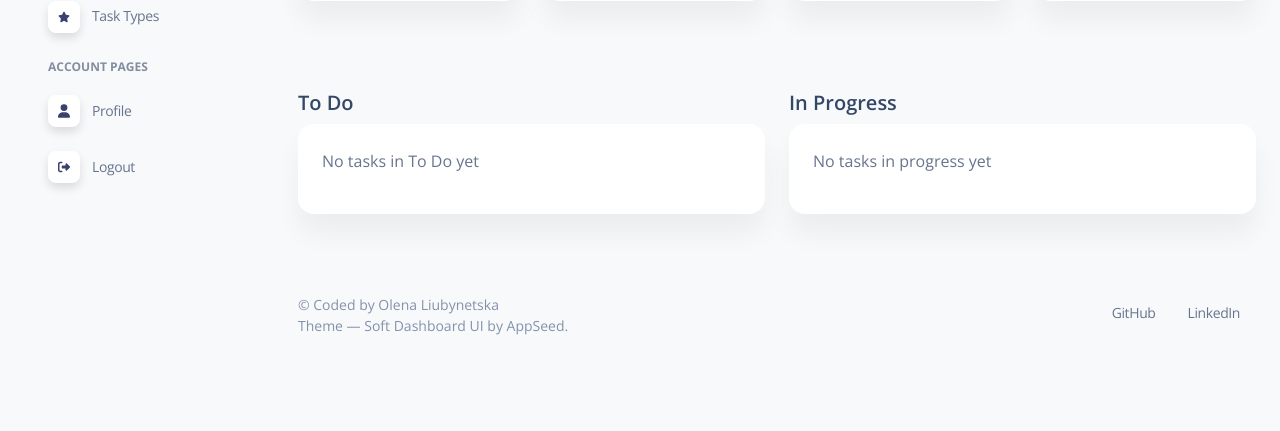
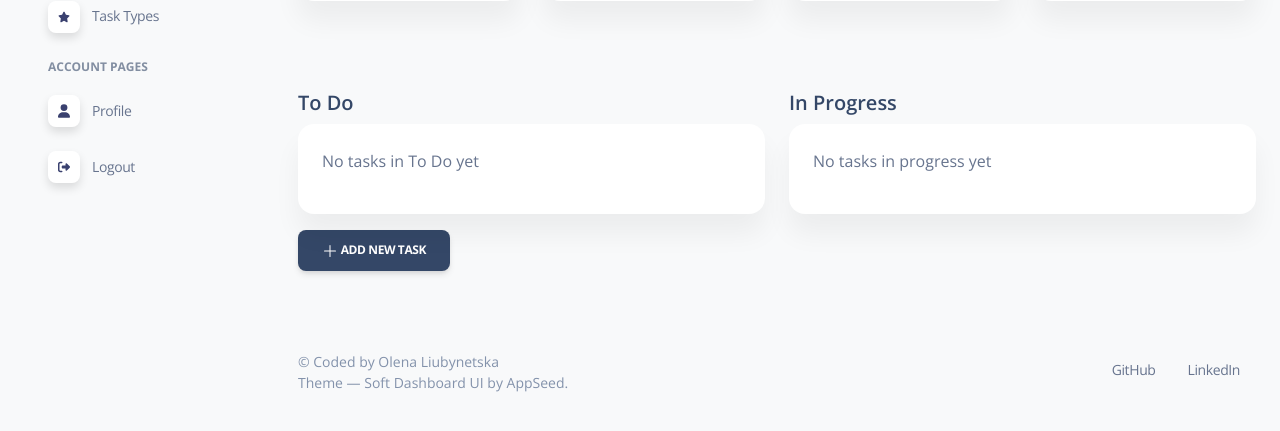
Before and after one commit to olenaliuby/task-manager, a Django app: page / in a window 1280 px wide. Shown: the part 290-721 px from the top of the page. Run offline with Django 4.2, Linux system fonts and the light colour scheme; the visitor is signed in with stand-in values (Sample User, id 1); data that the repository does not hold is empty; some libraries are stand-ins or nearby versions.

Commit message:
feat(templates): Added possibility to create new task from index page

```diff
--- a/templates/manager/index.html
+++ b/templates/manager/index.html
@@ -77,6 +77,14 @@
             </div>
           </div>
         {% endfor %}
+        <a href="{% url 'manager:task-create' %}" class="btn btn-dark">
+          <svg xmlns="http://www.w3.org/2000/svg" width="16" height="16" fill="currentColor" class="bi bi-plus-lg"
+               viewBox="0 0 16 16">
+            <path fill-rule="evenodd"
+                  d="M8 2a.5.5 0 0 1 .5.5v5h5a.5.5 0 0 1 0 1h-5v5a.5.5 0 0 1-1 0v-5h-5a.5.5 0 0 1 0-1h5v-5A.5.5 0 0 1 8 2Z"></path>
+          </svg>
+          Add new task
+        </a>
       </div>
 
       <div class="col-xl-6 col-sm-6 mb-4">
```
